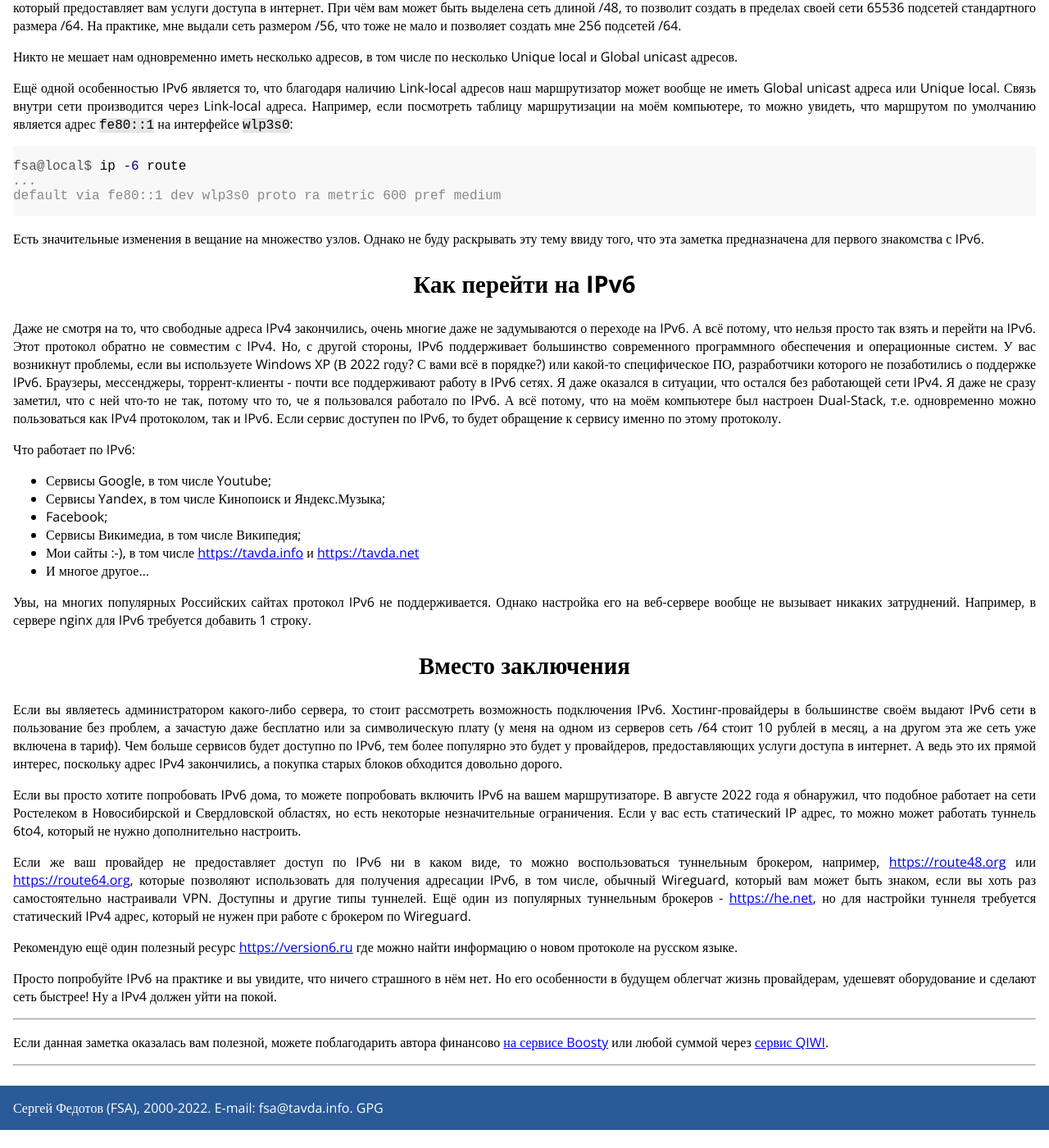
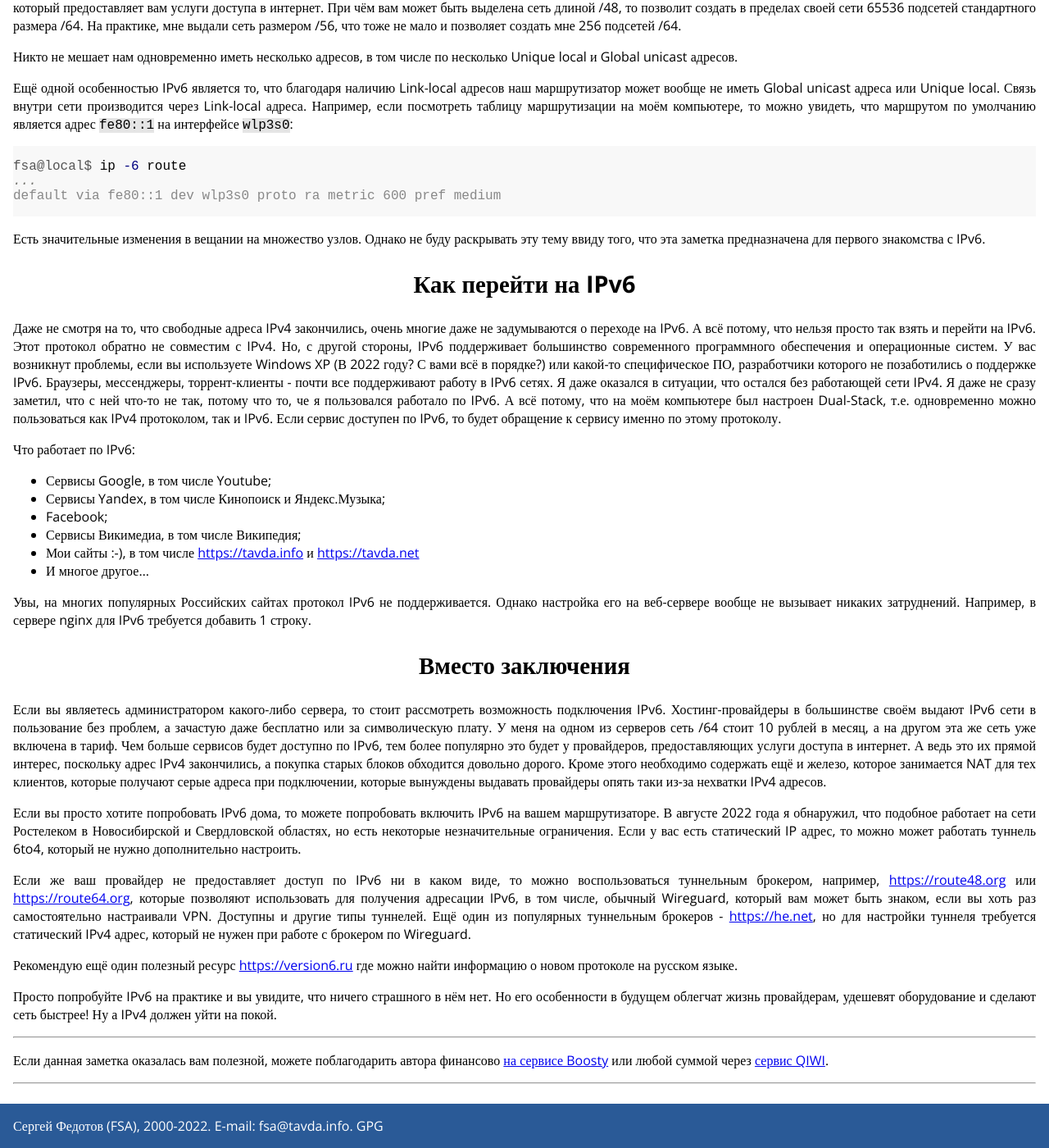
Before and after one commit to fsa/site, a Jekyll site: the page built from _posts/2022-08-29-ipv6.md, in a window 1280 px wide and 1400 px high, scrolled down 1279 px. Shown: the whole window at 82% size. Built offline with Jekyll 4.4.1, drawn with Linux system fonts in a browser that asks for light colours; comment, search, counter and statistics services are not loaded; before the commit the page ends 2657 px from its top, so only the background shows below that.

Commit message:
Небольшое дополнение к статье по IPv6.

````diff
--- a/_posts/2022-08-29-ipv6.md
+++ b/_posts/2022-08-29-ipv6.md
@@ -39,7 +39,7 @@ fsa@local$ ip -6 route
 default via fe80::1 dev wlp3s0 proto ra metric 600 pref medium
 ```
 
-Есть значительные изменения в вещание на множество узлов. Однако не буду раскрывать эту тему ввиду того, что эта заметка предназначена для первого знакомства с IPv6.
+Есть значительные изменения в вещании на множество узлов. Однако не буду раскрывать эту тему ввиду того, что эта заметка предназначена для первого знакомства с IPv6.
 
 ## Как перейти на IPv6
 
@@ -58,7 +58,7 @@ default via fe80::1 dev wlp3s0 proto ra metric 600 pref medium
 
 ## Вместо заключения
 
-Если вы являетесь администратором какого-либо сервера, то стоит рассмотреть возможность подключения IPv6. Хостинг-провайдеры в большинстве своём выдают IPv6 сети в пользование без проблем, а зачастую даже бесплатно или за символическую плату (у меня на одном из серверов сеть /64 стоит 10 рублей в месяц, а на другом эта же сеть уже включена в тариф). Чем больше сервисов будет доступно по IPv6, тем более популярно это будет у провайдеров, предоставляющих услуги доступа в интернет. А ведь это их прямой интерес, поскольку адрес IPv4 закончились, а покупка старых блоков обходится довольно дорого.
+Если вы являетесь администратором какого-либо сервера, то стоит рассмотреть возможность подключения IPv6. Хостинг-провайдеры в большинстве своём выдают IPv6 сети в пользование без проблем, а зачастую даже бесплатно или за символическую плату. У меня на одном из серверов сеть /64 стоит 10 рублей в месяц, а на другом эта же сеть уже включена в тариф. Чем больше сервисов будет доступно по IPv6, тем более популярно это будет у провайдеров, предоставляющих услуги доступа в интернет. А ведь это их прямой интерес, поскольку адрес IPv4 закончились, а покупка старых блоков обходится довольно дорого. Кроме этого необходимо содержать ещё и железо, которое занимается NAT для тех клиентов, которые получают серые адреса при подключении, которые вынуждены выдавать провайдеры опять таки из-за нехватки IPv4 адресов.
 
 Если вы просто хотите попробовать IPv6 дома, то можете попробовать включить IPv6 на вашем маршрутизаторе. В августе 2022 года я обнаружил, что подобное работает на сети Ростелеком в Новосибирской и Свердловской областях, но есть некоторые незначительные ограничения. Если у вас есть статический IP адрес, то можно может работать туннель 6to4, который не нужно дополнительно настроить.
 
````
